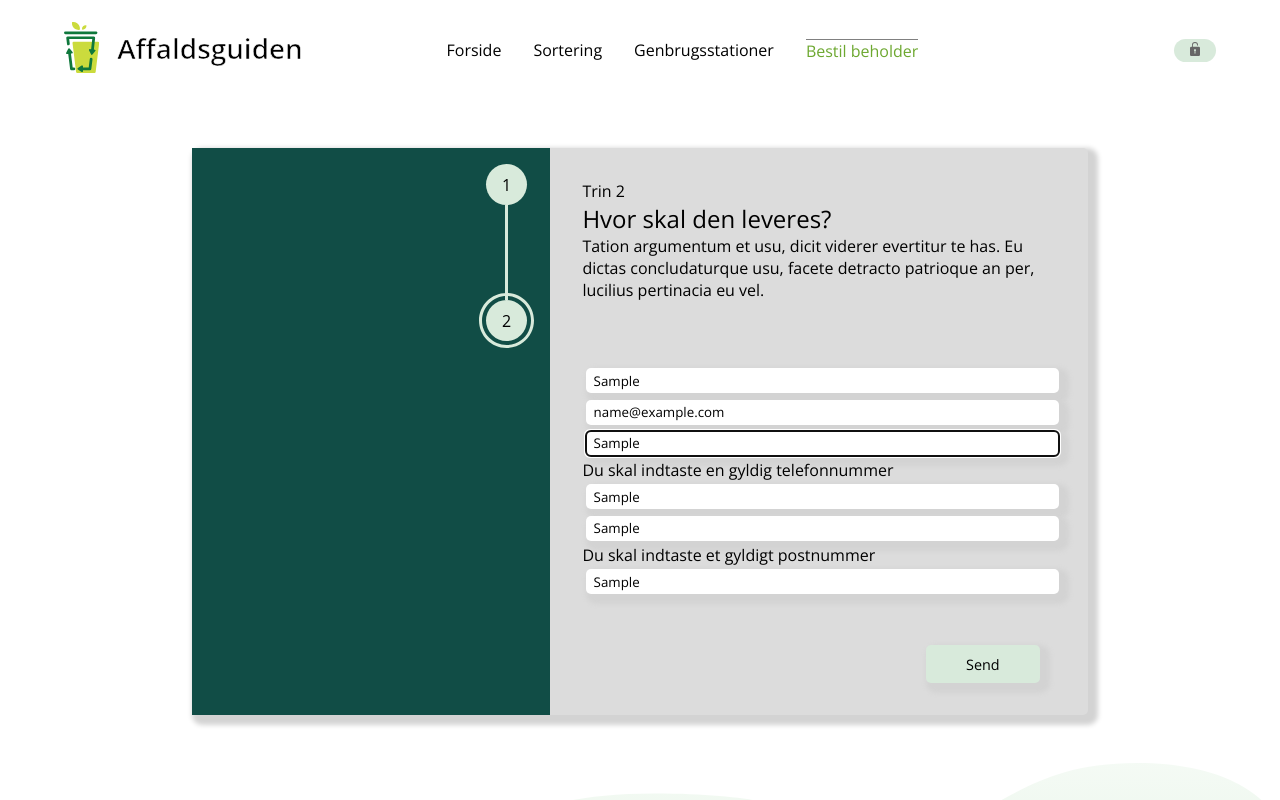
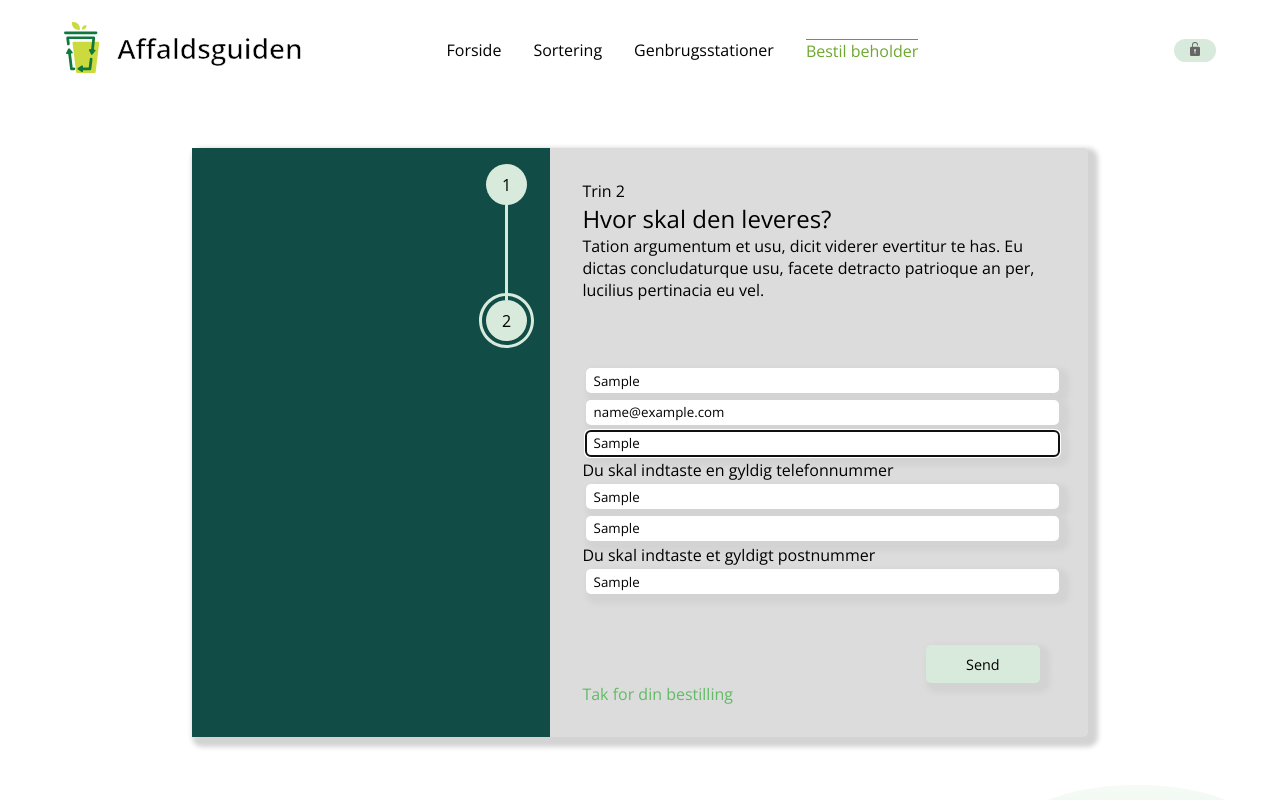
Before and after one commit to trayana-hansen/affaldsguiden, a React (Create React App) app: page /bestil/1 in a window 1280 px wide. Both pictures are taken after typing "Sample", "name@example.com", "Sample", "Sample", "Sample", "Sample" into the empty fields and a click on the button "Send". Shown: the top 800 px of the page. Built offline with nearby package versions, Linux system fonts and the light colour scheme.

Commit message:
updated_order_form

```diff
--- a/src/Components/Pages/Order/Order.jsx
+++ b/src/Components/Pages/Order/Order.jsx
@@ -3,21 +3,25 @@ import { useForm } from "react-hook-form";
 import { useParams } from "react-router-dom";
 import StepTwo from "../../../Assets/SVG/trin2.svg";
 import "./Order.scss";
+import { useEffect } from "react";
 
-/**
- * Post Component
- * Formular til at poste data til API
- */
+
+
 const Order = () => {
   const { container_id } = useParams();
 
   const {
     register,
     handleSubmit,
-    formState: { errors },
+    formState: { errors, isSubmitted, isValid},
+    reset,
   } = useForm();
 
   const formSubmit = async (formObject) => {
+    if (!isValid) {
+      return; // Don't submit if the form is not valid
+    }
+
     const api_endpoint = "http://localhost:4000/orders";
 
     const formData = new URLSearchParams();
@@ -29,17 +33,23 @@ const Order = () => {
     formData.append("email", formObject.email);
     formData.append("phone", formObject.phone);
 
-    console.log(...formData);
+    //console.log(...formData);
 
     try {
       const result = await axios.post(api_endpoint, formData);
       if (result.data) {
         console.log(result.data);
+        reset();
       }
     } catch (error) {
       console.error(error);
     }
   };
+  useEffect(() => {
+    if (isSubmitted) {
+
+    }
+  }, [isSubmitted]);
 
   return (
     <>
@@ -146,6 +156,10 @@ const Order = () => {
             <div className="btnForm">
               <button>Send</button>
             </div>
+
+            {isSubmitted && (
+              <div className="success">Tak for din bestilling</div>
+            )}
           </form>
         </div>
       </div>
--- a/src/Components/Pages/Order/Order.scss
+++ b/src/Components/Pages/Order/Order.scss
@@ -30,6 +30,9 @@
 
   form {
     margin: 2rem;
+    .success {
+      color: c.$darker-green;
+    }
 
     input {
       width: 100%;
@@ -41,14 +44,14 @@
       border-radius: 5px;
     }
     input::placeholder {
-      font-family: 'c.$jost';
+      font-family: "c.$jost";
       font-size: 1rem;
       opacity: 0.5;
       padding-left: 0.5rem;
     }
     .btnForm {
       display: flex;
-      justify-content: end;
+      justify-content: flex-end;
       margin-top: 3rem;
       margin-right: 1rem;
       button {
--- a/src/Components/Pages/Stations/StationDetails.jsx
+++ b/src/Components/Pages/Stations/StationDetails.jsx
@@ -2,6 +2,7 @@ import { React, useState, useEffect } from "react";
 import "./StationDetails.scss";
 import axios from "axios";
 import { useParams } from "react-router-dom";
+
 
 const StationDetails = () => {
   const [stationDetails, setStationDetails] = useState([]);
@@ -46,6 +47,7 @@ const StationDetails = () => {
           </div>
         )}
       </div>
+
     </div>
   );
 };
--- a/src/Components/Pages/Stations/Stations.jsx
+++ b/src/Components/Pages/Stations/Stations.jsx
@@ -3,35 +3,28 @@ import axios from "axios";
 import "./Stations.scss";
 import { Link } from "react-router-dom";
 
+
 const Stations = () => {
-  // State to store all event data
   const [data, setData] = useState([]);
 
   useEffect(() => {
-    // Construct the URL to fetch all stations with specific attributes
     const url = `
     http://localhost:4000/orgs?attributes=id,name,address,zipcode,city,longtitude, latitude`;
 
-    // Function to fetch all events' data from the API
     const getData = async () => {
       try {
-        // Send a GET request to the API endpoint
         const result = await axios.get(url);
 
-        // Log the result to the console for debugging
         console.log(result);
 
-        // Update the `allEvents` state with the received event data
         setData(result.data);
       } catch (err) {
-        // Handle any errors by logging them to the console
         console.error(err);
       }
     };
 
-    // Call the `getData` function to fetch all event data
     getData();
-  }, [setData]); // Run the effect whenever `setAllEvents` changes
+  }, [setData]);
 
   return (
     <>
```
Also changed, not shown: src/Components/Pages/Stations/PostComment.jsx (added), src/Components/Pages/Stations/PostComment.scss (added).
